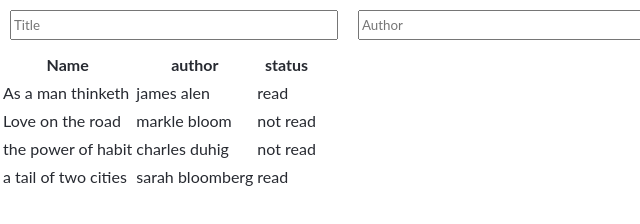
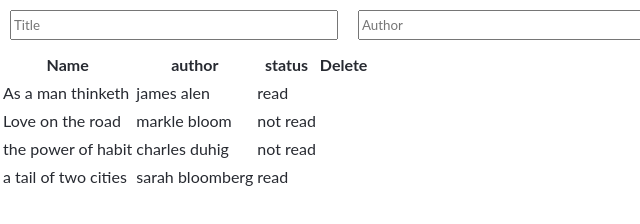
Before and after one commit to Geoelycom/Awesome-books, a website: page index.html in a window 1280 px wide. Shown: the full height of the page, 0-640 px from the left. Drawn offline with Linux system fonts and the light colour scheme.

Commit message:
Add delete button

```diff
--- a/index.html
+++ b/index.html
@@ -34,9 +34,11 @@
 					<th>Name</th>
 					<th>author</th>
 					<th>status</th>
+					<th>Delete</th>
 				</tr>
 			</thead>
 			<tbody class="tbody">
+				<!-- section dynamically generated by javascript when a user inputs a new book -->
 				<!-- <tr>
 					<td>book 1</td>
 					<td>emir</td>
```
